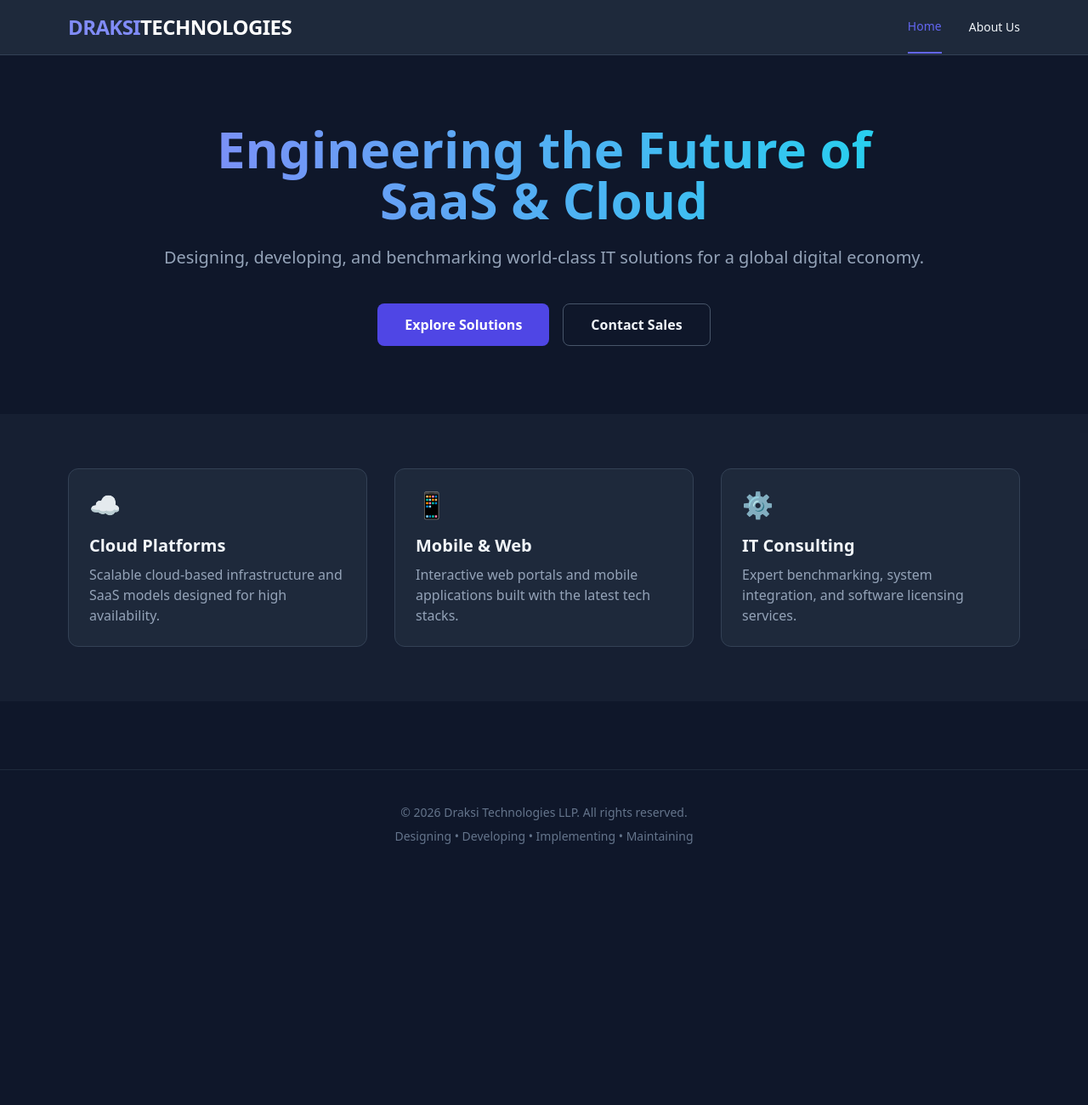
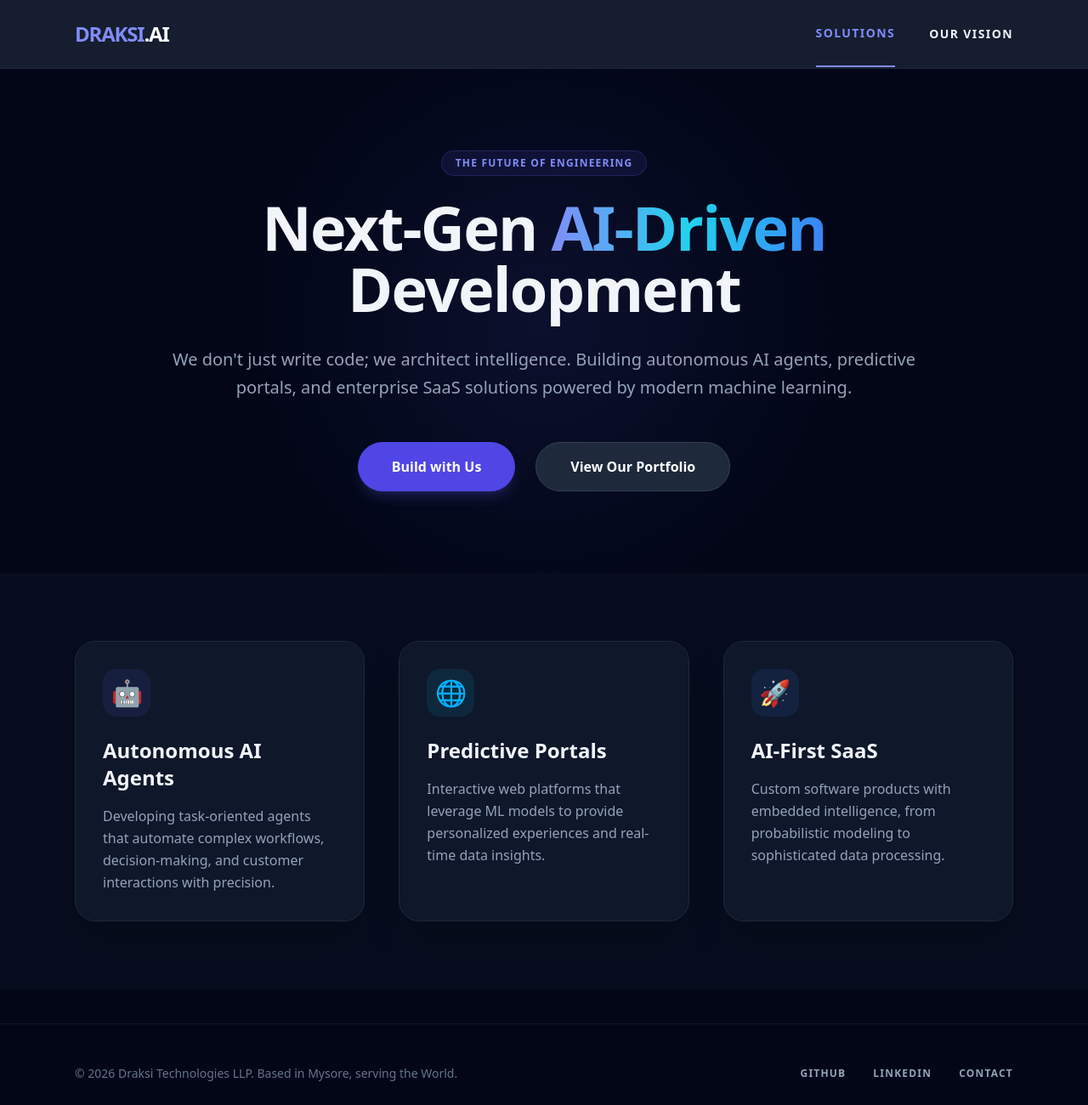
Before and after one commit to draksitech/draksi-web, a plain HTML site: page index.html in a window 1280 px wide. Shown: the whole page at 85% size. Before the commit the page ends 1034 px from the top, so only its background shows below. Drawn offline with nearby package versions, Linux system fonts and the light colour scheme.

Commit message:
second commit

```diff
--- a/index.html
+++ b/index.html
@@ -3,107 +3,113 @@
 <head>
     <meta charset="UTF-8">
     <meta name="viewport" content="width=device-width, initial-scale=1.0">
-    <title>Draksi Technologies LLP</title>
+    <title>Draksi Technologies | AI-Driven Software Excellence</title>
     <script src="https://cdn.tailwindcss.com"></script>
     <style>
         .tab-content { display: none; }
         .tab-content.active { display: block; }
-        .nav-link.active { border-bottom: 2px solid #6366f1; color: #6366f1; }
+        .nav-link.active { border-bottom: 2px solid #818cf8; color: #818cf8; }
+        .glass { background: rgba(30, 41, 59, 0.7); backdrop-filter: blur(10px); }
     </style>
 </head>
-<body class="bg-slate-900 text-slate-100 font-sans">
+<body class="bg-slate-950 text-slate-100 font-sans selection:bg-indigo-500/30">
 
-    <nav class="bg-slate-800 border-b border-slate-700 sticky top-0 z-50">
-        <div class="max-w-6xl mx-auto px-4">
-            <div class="flex justify-between items-center h-16">
-                <div class="text-2xl font-bold tracking-tight text-indigo-400">
-                    DRAKSI<span class="text-white">TECHNOLOGIES</span>
+    <nav class="glass border-b border-slate-800 sticky top-0 z-50">
+        <div class="max-w-6xl mx-auto px-6">
+            <div class="flex justify-between items-center h-20">
+                <div class="text-2xl font-black tracking-tighter text-indigo-400">
+                    DRAKSI<span class="text-white">.AI</span>
                 </div>
-                <div class="flex space-x-8">
-                    <button onclick="showTab('home')" id="home-nav" class="nav-link active py-5 text-sm font-medium transition-colors hover:text-indigo-400">Home</button>
-                    <button onclick="showTab('about')" id="about-nav" class="nav-link py-5 text-sm font-medium transition-colors hover:text-indigo-400">About Us</button>
+                <div class="flex space-x-10">
+                    <button onclick="showTab('home')" id="home-nav" class="nav-link active py-7 text-sm font-bold uppercase tracking-widest transition-all hover:text-indigo-300">Solutions</button>
+                    <button onclick="showTab('about')" id="about-nav" class="nav-link py-7 text-sm font-bold uppercase tracking-widest transition-all hover:text-indigo-300">Our Vision</button>
                 </div>
             </div>
         </div>
     </nav>
 
     <main id="home" class="tab-content active">
-        <section class="py-20 px-4 text-center">
-            <div class="max-w-4xl mx-auto">
-                <h1 class="text-5xl md:text-6xl font-extrabold mb-6 bg-gradient-to-r from-indigo-400 to-cyan-400 bg-clip-text text-transparent">
-                    Engineering the Future of SaaS & Cloud
+        <section class="relative py-24 px-6 overflow-hidden">
+            <div class="absolute top-0 left-1/2 -translate-x-1/2 w-full h-full bg-[radial-gradient(circle_at_center,_var(--tw-gradient-stops))] from-indigo-500/10 via-transparent to-transparent -z-10"></div>
+            <div class="max-w-4xl mx-auto text-center">
+                <span class="inline-block px-4 py-1.5 mb-6 text-xs font-bold tracking-widest uppercase bg-indigo-500/10 text-indigo-400 rounded-full border border-indigo-500/20">
+                    The Future of Engineering
+                </span>
+                <h1 class="text-5xl md:text-7xl font-black mb-8 leading-tight tracking-tight">
+                    Next-Gen <span class="bg-gradient-to-r from-indigo-400 via-cyan-400 to-blue-500 bg-clip-text text-transparent">AI-Driven</span> Development
                 </h1>
-                <p class="text-xl text-slate-400 mb-10">
-                    Designing, developing, and benchmarking world-class IT solutions for a global digital economy.
+                <p class="text-xl text-slate-400 mb-12 leading-relaxed">
+                    We don't just write code; we architect intelligence. Building autonomous AI agents, predictive portals, and enterprise SaaS solutions powered by modern machine learning.
                 </p>
-                <div class="flex justify-center gap-4">
-                    <button class="bg-indigo-600 hover:bg-indigo-700 text-white px-8 py-3 rounded-lg font-semibold transition">Explore Solutions</button>
-                    <button class="border border-slate-600 hover:bg-slate-800 px-8 py-3 rounded-lg font-semibold transition">Contact Sales</button>
+                <div class="flex flex-wrap justify-center gap-6">
+                    <button class="bg-indigo-600 hover:bg-indigo-500 text-white px-10 py-4 rounded-full font-bold transition shadow-lg shadow-indigo-500/20">Build with Us</button>
+                    <button class="bg-slate-800 hover:bg-slate-700 text-white px-10 py-4 rounded-full font-bold border border-slate-700 transition">View Our Portfolio</button>
                 </div>
             </div>
         </section>
 
-        <section class="bg-slate-800/50 py-16">
-            <div class="max-w-6xl mx-auto px-4 grid md:grid-cols-3 gap-8">
-                <div class="p-6 bg-slate-800 rounded-xl border border-slate-700">
-                    <div class="text-indigo-400 text-3xl mb-4">☁️</div>
-                    <h3 class="text-xl font-bold mb-2">Cloud Platforms</h3>
-                    <p class="text-slate-400">Scalable cloud-based infrastructure and SaaS models designed for high availability.</p>
-                </div>
-                <div class="p-6 bg-slate-800 rounded-xl border border-slate-700">
-                    <div class="text-indigo-400 text-3xl mb-4">📱</div>
-                    <h3 class="text-xl font-bold mb-2">Mobile & Web</h3>
-                    <p class="text-slate-400">Interactive web portals and mobile applications built with the latest tech stacks.</p>
-                </div>
-                <div class="p-6 bg-slate-800 rounded-xl border border-slate-700">
-                    <div class="text-indigo-400 text-3xl mb-4">⚙️</div>
-                    <h3 class="text-xl font-bold mb-2">IT Consulting</h3>
-                    <p class="text-slate-400">Expert benchmarking, system integration, and software licensing services.</p>
+        <section class="py-20 bg-slate-900/40">
+            <div class="max-w-6xl mx-auto px-6">
+                <div class="grid md:grid-cols-3 gap-10">
+                    <div class="group p-8 bg-slate-900 rounded-3xl border border-slate-800 hover:border-indigo-500/50 transition-all duration-300 shadow-2xl">
+                        <div class="w-14 h-14 bg-indigo-500/10 rounded-2xl flex items-center justify-center text-3xl mb-6 group-hover:scale-110 transition">🤖</div>
+                        <h3 class="text-2xl font-bold mb-4">Autonomous AI Agents</h3>
+                        <p class="text-slate-400 leading-relaxed">Developing task-oriented agents that automate complex workflows, decision-making, and customer interactions with precision.</p>
+                    </div>
+                    <div class="group p-8 bg-slate-900 rounded-3xl border border-slate-800 hover:border-cyan-500/50 transition-all duration-300 shadow-2xl">
+                        <div class="w-14 h-14 bg-cyan-500/10 rounded-2xl flex items-center justify-center text-3xl mb-6 group-hover:scale-110 transition">🌐</div>
+                        <h3 class="text-2xl font-bold mb-4">Predictive Portals</h3>
+                        <p class="text-slate-400 leading-relaxed">Interactive web platforms that leverage ML models to provide personalized experiences and real-time data insights.</p>
+                    </div>
+                    <div class="group p-8 bg-slate-900 rounded-3xl border border-slate-800 hover:border-blue-500/50 transition-all duration-300 shadow-2xl">
+                        <div class="w-14 h-14 bg-blue-500/10 rounded-2xl flex items-center justify-center text-3xl mb-6 group-hover:scale-110 transition">🚀</div>
+                        <h3 class="text-2xl font-bold mb-4">AI-First SaaS</h3>
+                        <p class="text-slate-400 leading-relaxed">Custom software products with embedded intelligence, from probabilistic modeling to sophisticated data processing.</p>
+                    </div>
                 </div>
             </div>
         </section>
     </main>
 
     <main id="about" class="tab-content">
-        <section class="py-20 px-4">
+        <section class="py-24 px-6">
             <div class="max-w-3xl mx-auto">
-                <h2 class="text-4xl font-bold mb-8 text-indigo-400 border-b border-slate-700 pb-4">About Draksi Technologies</h2>
-                <div class="space-y-6 text-lg text-slate-300 leading-relaxed">
+                <h2 class="text-4xl font-black mb-10 text-white leading-tight">Empowering Enterprises with Intelligent Technology</h2>
+                <div class="space-y-8 text-lg text-slate-400 leading-relaxed">
                     <p>
-                        Registered as an LLP, <strong>Draksi Technologies</strong> is a premier software development and IT consultancy firm dedicated to bridging the gap between complex business challenges and intuitive digital solutions.
+                        <strong>Draksi Technologies LLP</strong> was founded with a clear mandate: to redefine the standards of software development through the lens of Artificial Intelligence.
                     </p>
                     <p>
-                        Our core mission revolves around the design, development, and implementation of high-performance software. From <strong>SaaS models</strong> and <strong>data processing systems</strong> to <strong>digital content aggregators</strong>, we provide the technical backbone for modern enterprises.
+                        We specialize in the end-to-end lifecycle of IT solutions—designing, maintaining, and benchmarking systems that don't just store data, but learn from it. Our focus spans across <strong>AI-driven software products</strong>, <strong>smart utility tools</strong>, and <strong>international IT consultancy</strong>.
                     </p>
-                    <blockquote class="border-l-4 border-indigo-500 pl-6 italic text-slate-400">
-                        "We deal in all types of internet-based technologies, serving commercial, industrial, and individual clients across both domestic and international markets."
-                    </blockquote>
-                    <p>
-                        Based in India but operating with a global mindset, our team of experts focuses on benchmarking and maintaining software to ensure it stays ahead of the rapid technological curve.
-                    </p>
+                    <div class="p-8 bg-indigo-500/5 border border-indigo-500/20 rounded-2xl">
+                        <h4 class="text-indigo-400 font-bold mb-2 uppercase tracking-tighter text-sm">The Draksi Edge</h4>
+                        <p class="italic">"We leverage probabilistic modeling and advanced algorithmic frameworks to build resilient, scalable digital content aggregators and SaaS models for a global market."</p>
+                    </div>
                 </div>
             </div>
         </section>
     </main>
 
-    <footer class="border-t border-slate-800 py-10 mt-20">
-        <div class="max-w-6xl mx-auto px-4 text-center text-slate-500 text-sm">
-            <p>© 2026 Draksi Technologies LLP. All rights reserved.</p>
-            <p class="mt-2">Designing • Developing • Implementing • Maintaining</p>
+    <footer class="border-t border-slate-900 py-12 mt-10">
+        <div class="max-w-6xl mx-auto px-6 flex flex-col md:flex-row justify-between items-center gap-6">
+            <div class="text-slate-500 text-sm">
+                © 2026 Draksi Technologies LLP. Based in Mysore, serving the World.
+            </div>
+            <div class="flex gap-8 text-xs font-bold uppercase tracking-widest text-slate-400">
+                <a href="#" class="hover:text-indigo-400 transition">GitHub</a>
+                <a href="#" class="hover:text-indigo-400 transition">LinkedIn</a>
+                <a href="#" class="hover:text-indigo-400 transition">Contact</a>
+            </div>
         </div>
     </footer>
 
     <script>
         function showTab(tabId) {
-            // Hide all tabs
             document.querySelectorAll('.tab-content').forEach(content => content.classList.remove('active'));
             document.querySelectorAll('.nav-link').forEach(link => link.classList.remove('active'));
-
-            // Show selected tab
             document.getElementById(tabId).classList.add('active');
             document.getElementById(tabId + '-nav').classList.add('active');
-
-            // Scroll to top
             window.scrollTo(0, 0);
         }
     </script>
```
